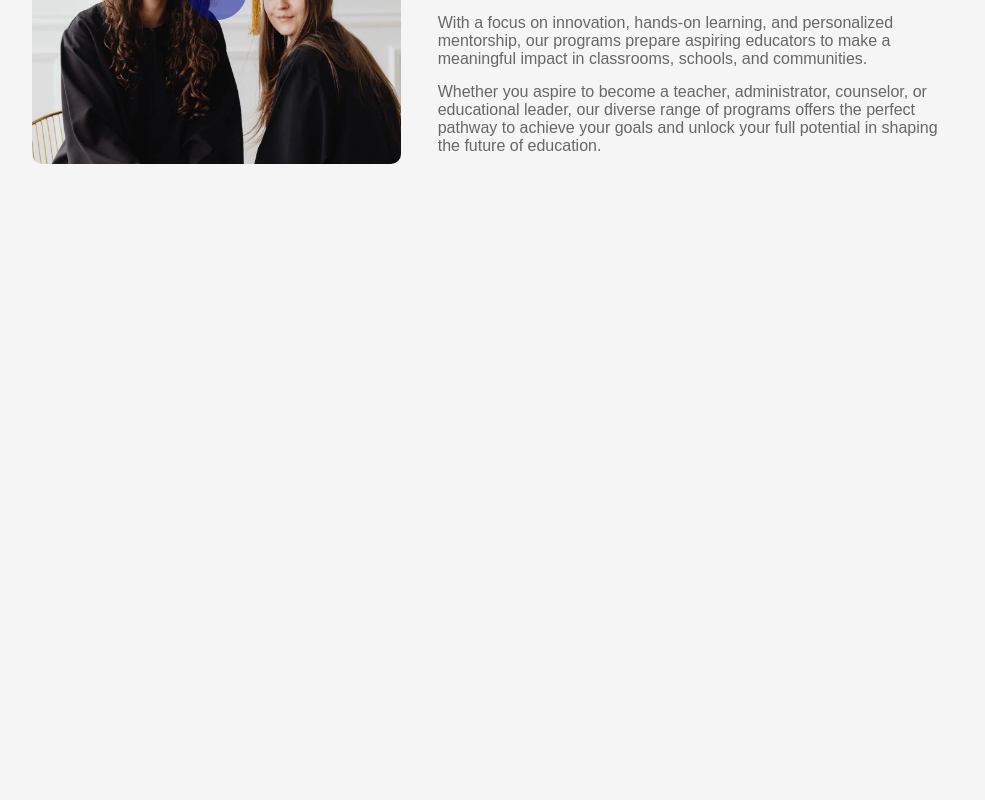
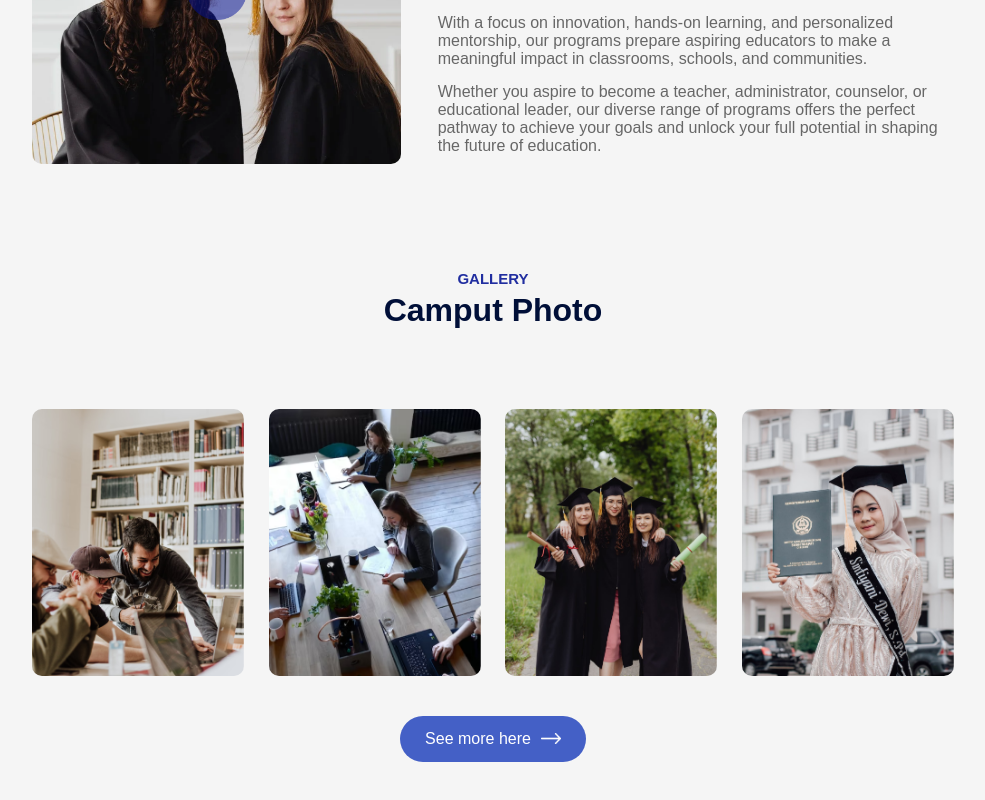
Before and after one commit to tech-in-tech/EducationWebsite, a React (Vite) app: page / in a window 1280 px wide. Shown: the part 1587-2387 px from the top of the page, without its empty margins (147-1132 px from the left). Before the commit the page ends 1857 px from the top, so only its background shows below. Built offline with nearby package versions, Linux system fonts and the light colour scheme.

Commit message:
Created campus component and add it to app component

```diff
--- a/src/App.jsx
+++ b/src/App.jsx
@@ -4,6 +4,7 @@
 import Programs from './Components/Programs/Programs'
 import Title from './Components/Title/Title'
 import About from './Components/About/About'
+import Campus from './Components/Campus/Campus'
 
 
 const App = () => {
@@ -15,8 +16,9 @@
         <Title subTitle = "Our PROGRAM" title = "What We Offer"/>
       <Programs/>
       <About/>
+      <Title subTitle = "Gallery" title = "Camput Photo"/>
+      <Campus/>
       </div>
-
     </div>
   )
 }
--- /dev/null
+++ b/src/Components/Campus/Campus.css
@@ -0,0 +1,17 @@
+.campus{
+  margin: 80px auto;
+  width: 90%;
+  text-align: center;
+}
+
+.gallery{
+  display: flex;
+  align-items: center;
+  justify-content: space-between;
+  margin-bottom: 40px;
+}
+
+.gallery img{
+  width: 23%;
+  border-radius: 10px;
+}
--- /dev/null
+++ b/src/Components/Campus/Campus.jsx
@@ -0,0 +1,25 @@
+import React from 'react'
+import './Campus.css'
+import galary1 from '../../assets/gallery-1.png'
+import galary2 from '../../assets/gallery-2.png'
+import galary3 from '../../assets/gallery-3.png'
+import galary4 from '../../assets/gallery-4.png'
+import whiteArrow from '../../assets/white-arrow.png'
+
+
+
+const Campus = () => {
+  return (
+    <div className='campus'>
+      <div className="gallery">
+        <img src={galary1} alt="" />
+        <img src={galary2} alt="" />
+        <img src={galary3} alt="" />
+        <img src={galary4} alt="" />
+      </div>
+      <button className='btn dark-btn'>See more here <img src={whiteArrow} alt="" /></button>
+    </div>
+  )
+}
+
+export default Campus
--- a/src/index.css
+++ b/src/index.css
@@ -35,3 +35,8 @@
   align-items: center;
   justify-content: center;
 }
+
+.btn.dark-btn{
+  background: #4460c6;
+  color: #fff;
+}
```
